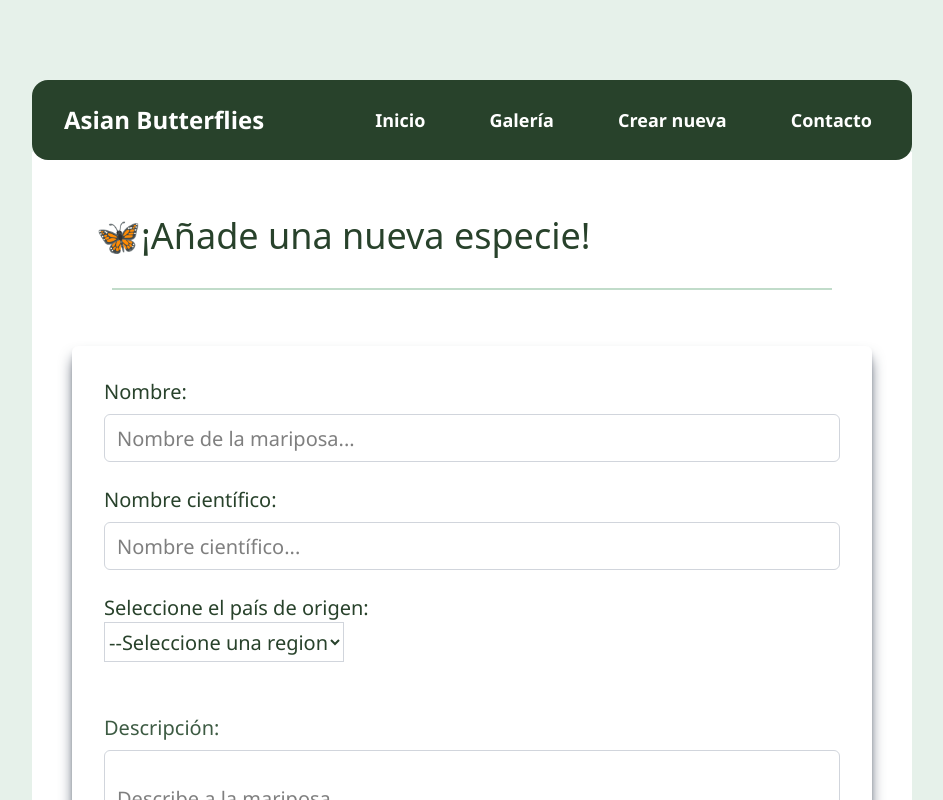
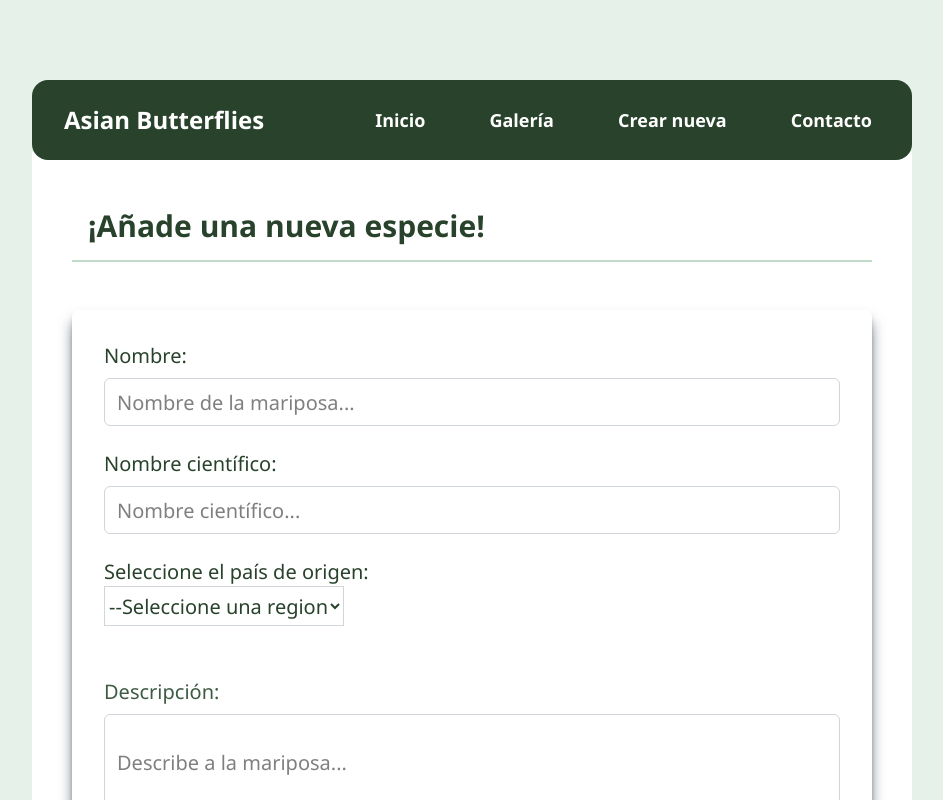
Before and after one commit to Proyecto-Asia/asian-butterflies, a React (Vite) app: page /newbutterfly in a window 1280 px wide. Shown: the top 800 px of the page, without its empty margins (168-1111 px from the left). Built offline with nearby package versions, Linux system fonts and the light colour scheme; data requests are answered from the project's data file.

Commit message:
fix: add title component (#26)

```diff
--- a/src/pages/CreateButterfly.jsx
+++ b/src/pages/CreateButterfly.jsx
@@ -18,7 +18,7 @@ const CreateButterfly = () => {
     status: "",
     region: "",
     location: "",
-    imageUrl:""
+    imageUrl: "",
   });
 
   //Esto es para los input
@@ -46,7 +46,7 @@ const CreateButterfly = () => {
         status: "",
         region: "",
         location: "",
-        imageUrl: ""
+        imageUrl: "",
       });
     } catch (error) {
       console.error("Error al crear mariposa: ", error);
@@ -76,17 +76,9 @@ const CreateButterfly = () => {
     console.log("Región y ubicación actualizadas:", { region, location });
   };
 
-
-
-
   return (
     <>
-      <header className=" m-10">
-        <h2 className=" text-2xl sm:text-3xl lg:text-4xl text-[#28422B] mb-4">
-          🦋¡Añade una nueva especie!
-        </h2>
-        <TitleSection />
-      </header>
+      <TitleSection title="¡Añade una nueva especie!" />
 
       <CreateForm
         FormData={newButterfly} // el estado con todos los valores
```
